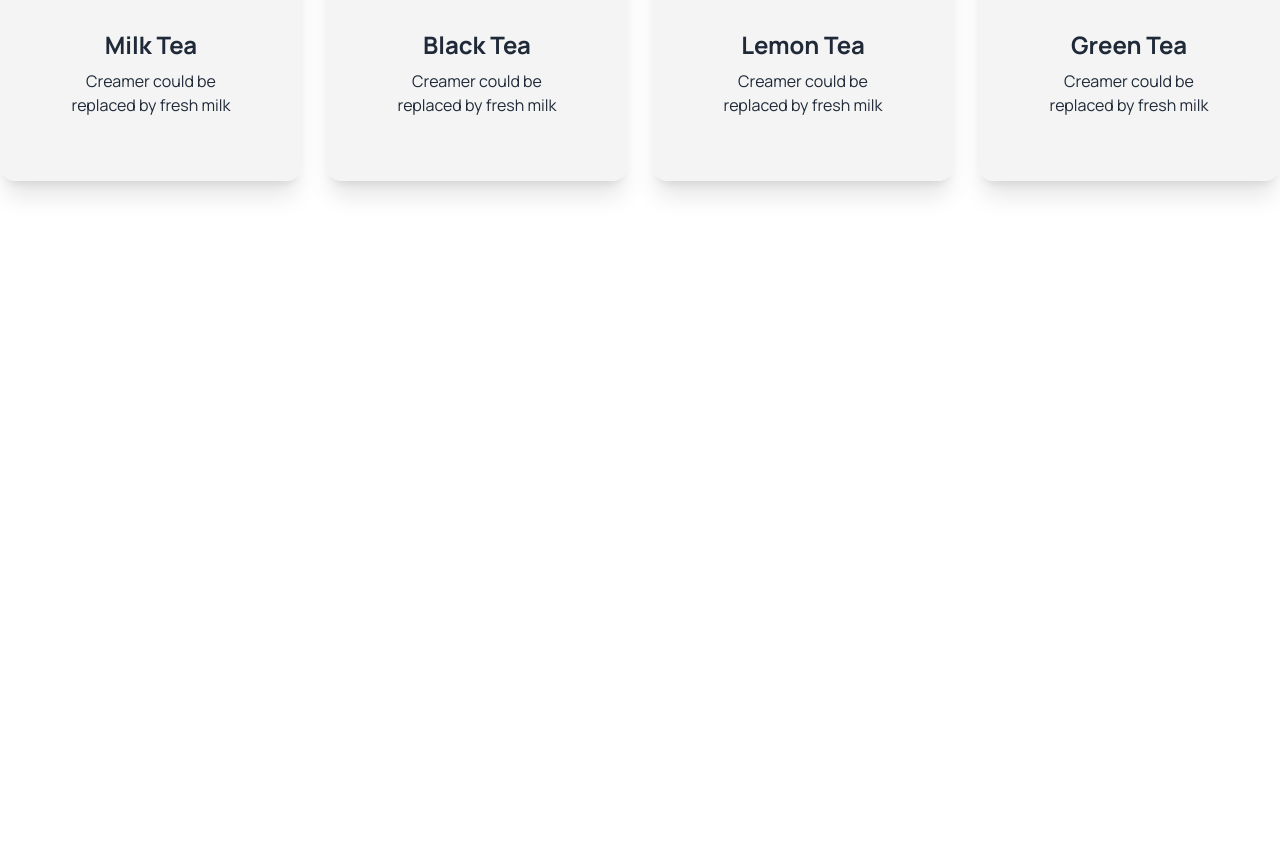
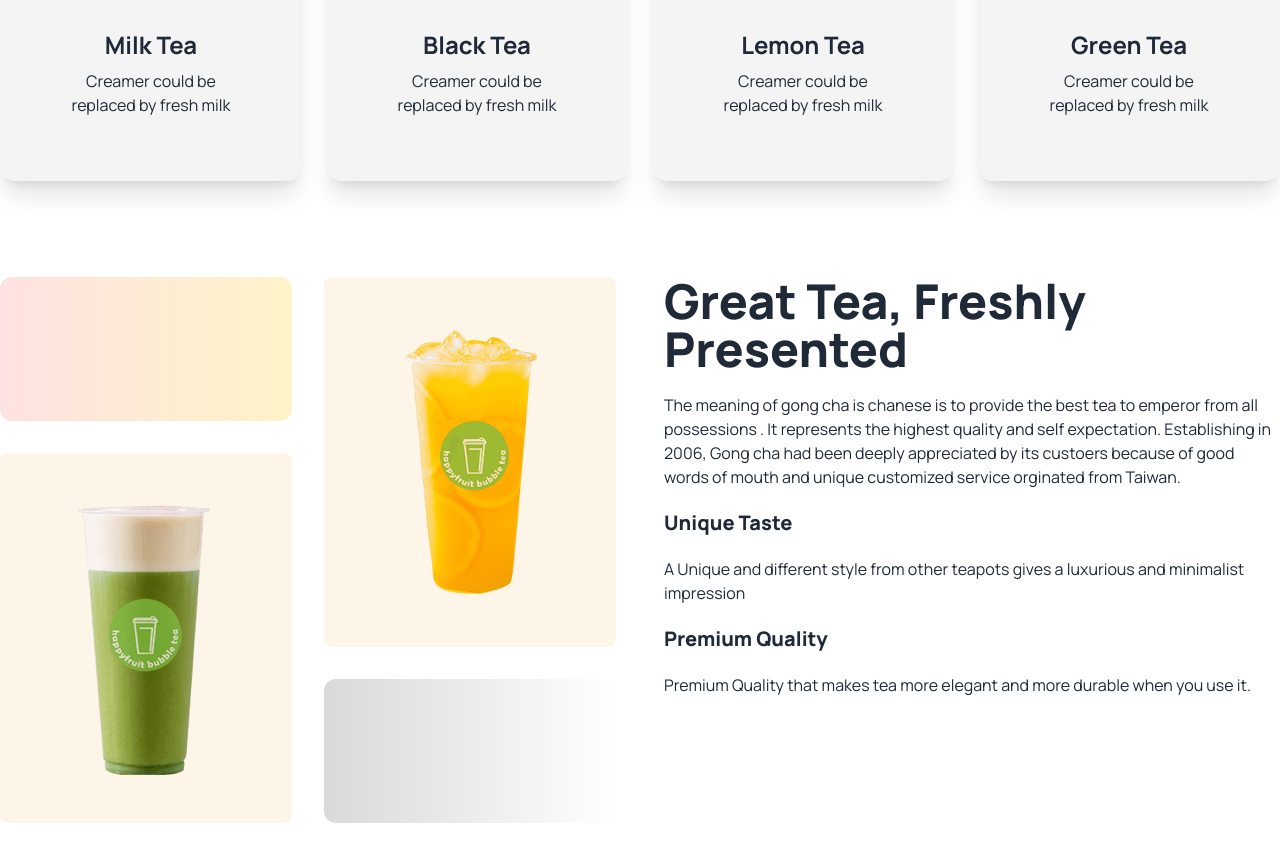
Before and after one commit to sharifnissanbin/tea-house-with-daisyui, a plain HTML site: page index.html in a window 1280 px wide. Shown: the part 868-1729 px from the top of the page. Before the commit the page ends 1145 px from the top, so only its background shows below. Drawn offline with nearby package versions, Linux system fonts and the light colour scheme.

Commit message:
grid layout and gradient

```diff
--- a/index.html
+++ b/index.html
@@ -107,7 +107,28 @@
                 </div>
             </div>
         </section>
+        <!-- great tea fresh tea section -->
+        <section class="my-24 gap-12 flex flex-col lg:flex-row">
+            <div class="grid gap-8 grid-cols-1 md:grid-cols-2 flex-1">
+                <div class="rounded-xl h-36 bg-gradient-to-r from-red-100 to-amber-100"></div>
+                <div class="row-span-2 bg-[#E6A6231A] rounded-lg px-8 py-12 flex justify-center items-center">
+                    <img src="images/fresh-1.png" alt="">
+                </div>
+                <div class="row-span-2 bg-[#E6A6231A] rounded-lg px-8 py-12 flex justify-center items-center">
+                    <img src="images/fresh-2.png" alt="">
+                </div>
+                <div class="rounded-xl h-36 bg-gradient-to-r from-[#D9D9D9] to-amber-[#FFFFFF]"></div>
 
+            </div>
+            <div class="space-y-5 flex-1">
+                    <h3 class="text-5xl font-extrabold">Great Tea, Freshly <br> Presented</h3>
+                    <p>The meaning of gong cha is chanese is to provide the best tea to emperor from all possessions . It represents the highest quality and self expectation. Establishing in 2006, Gong cha had been deeply appreciated by its custoers  because of good words of mouth and unique customized service orginated from Taiwan.</p>
+                    <h4 class="text-xl font-extrabold">Unique Taste</h4>
+                    <p>A Unique and different style from other teapots gives a luxurious and minimalist impression</p>
+                    <h4 class="text-xl font-extrabold mt-8">Premium Quality</h4>
+                    <p>Premium Quality that makes tea more elegant and more durable when you use it.</p>
+            </div>
+        </section>
     </main>
     <footer>
 
```
